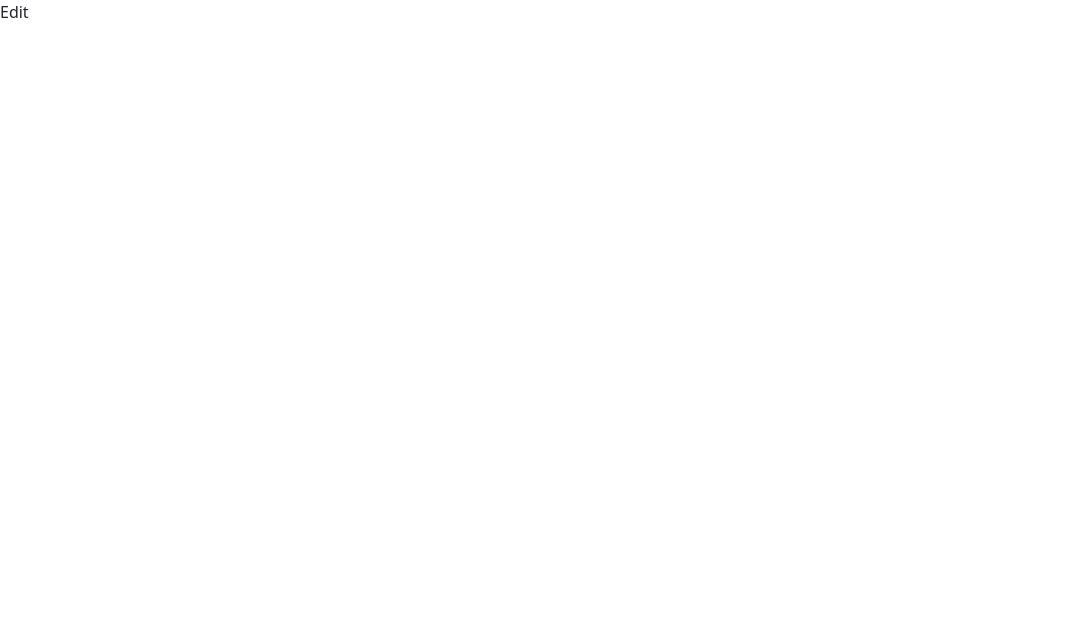
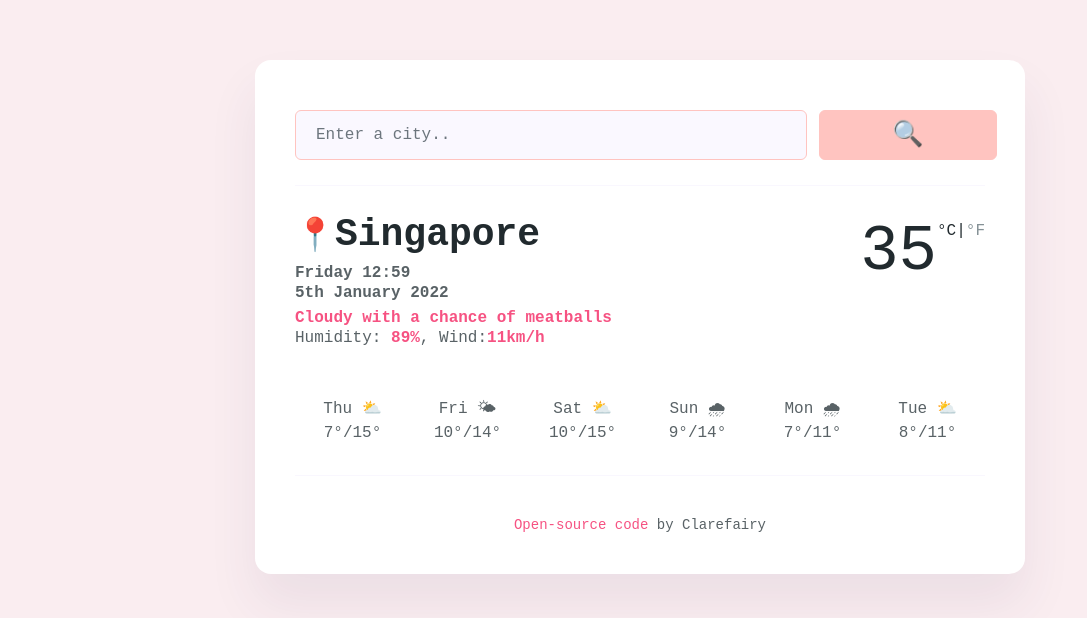
Before and after one commit to Clarefairy/weather-app-react, a React (Create React App) app: page / in a window 1280 px wide. Shown: the top 618 px of the page, without its empty margins (0-1087 px from the left). Built offline with nearby package versions, Linux system fonts and the light colour scheme.

Commit message:
Upload weather app

```diff
--- a/public/index.html
+++ b/public/index.html
@@ -2,14 +2,11 @@
 <html lang="en">
   <head>
     <meta charset="utf-8" />
-    <link rel="icon" href="%PUBLIC_URL%/favicon.ico" />
-    <meta name="viewport" content="width=device-width, initial-scale=1" />
-    <meta name="theme-color" content="#000000" />
-    <meta
-      name="description"
-      content="Web site created using create-react-app"
-    />
-    <link rel="apple-touch-icon" href="%PUBLIC_URL%/logo192.png" />
+    <!-- <link rel="icon" href="%PUBLIC_URL%/favicon.ico" /> -->
+    <!-- <meta name="viewport" content="width=device-width, initial-scale=1" /> -->
+    <!-- <meta name="theme-color" content="#000000" /> -->
+    <meta name="description" content="Web site created using create-react-app" />
+    <!-- <link rel="apple-touch-icon" href="%PUBLIC_URL%/logo192.png" /> -->
     <!--
       manifest.json provides metadata used when your web app is installed on a
       user's mobile device or desktop. See https://developers.google.com/web/fundamentals/web-app-manifest/
--- a/src/App.css
+++ b/src/App.css
@@ -1,3 +1,12 @@
-body {
-  background: black;
+.App .container {
+  margin: 60px auto;
+  max-width: 800px;
+  padding: 0 15px;
+  width: 100%;
 }
+.App .weather-app {
+  background: #fff;
+  border-radius: 16px;
+  box-shadow: 0 30px 50px rgb(65 50 100 / 8%);
+  padding: 40px;
+}
--- a/src/App.js
+++ b/src/App.js
@@ -1,10 +1,26 @@
 import React from "react";
 import "./App.css";
+import Search from "./Search";
+import WeatherInfo from "./WeatherInfo";
+import WeatherForecast from "./WeatherForecast";
 
 function App() {
   return (
     <div className="App">
-      <p>Edit</p>
+      <div className="container">
+        <div className="weather-app">
+          <Search />
+          <WeatherInfo />
+          <br />
+          <WeatherForecast />
+          <p className="footer">
+            <a href="https://github.com/Clarefairy/weather-app-react" rel="noreferrer" target="_blank">
+              Open-source code
+            </a>{" "}
+            by Clarefairy
+          </p>
+        </div>
+      </div>
     </div>
   );
 }
--- /dev/null
+++ b/src/Search.js
@@ -0,0 +1,19 @@
+import React from "react";
+import "./Weather.css";
+
+export default function Search() {
+  return (
+    <div className="Search">
+      <form id="search-form">
+        <div className="row">
+          <div className="col-9">
+            <input type="search" placeholder="Enter a city.." className="form-control search-input" id="search-input" />
+          </div>
+          <div className="col-3 p-0">
+            <input type="submit" className="btn btn-primary w-100" value="🔍" id="search-button" />
+          </div>
+        </div>
+      </form>
+    </div>
+  );
+}
--- /dev/null
+++ b/src/Weather.css
@@ -0,0 +1,137 @@
+.Search form {
+  margin-top: 10px;
+  border-bottom: 1px solid #f9f7fe;
+  padding-bottom: 25px;
+}
+
+.Search .search-input {
+  background: #faf8ff;
+  border-color: #ffc4c0;
+  border-radius: 6px;
+  color: #596266;
+  display: inline-block;
+  font-size: 16px;
+  height: 50px;
+  padding: 15px 20px;
+}
+
+.Search .btn {
+  background: #ffc4c0;
+  border-color: #ffc4c0;
+  border-radius: 6px;
+  font-size: 25px;
+  height: 50px;
+}
+
+.Search .btn:hover {
+  background: #faf8ff;
+  border-color: #ffc4c0;
+  transition: all 200ms ease-in-out;
+}
+
+.weather-app .pindrop-emoji {
+  color: #212a2e;
+  font-size: 32px;
+  text-align: left;
+}
+
+.weather-app .city-name {
+  font-family: "Cutive Mono", monospace;
+  display: inline;
+  color: #212a2e;
+  font-size: 38px;
+  font-weight: 600;
+  line-height: 1.5;
+  text-align: left;
+}
+
+.weather-info {
+  margin-top: 20px;
+}
+
+.weather-info ul {
+  margin: 0;
+  padding: 0;
+}
+.weather-info li {
+  font-weight: 400;
+  margin-bottom: 5px;
+  color: #596266;
+  font-size: 16px;
+  line-height: 20px;
+  list-style: none;
+}
+
+.weather-info .humidity,
+.wind-speed,
+.weather-description {
+  color: #f65282;
+  font-weight: 700;
+}
+
+.weather-info .weather-description:first-letter {
+  text-transform: capitalize;
+}
+
+.weather-info .temperature-container {
+  margin-top: 10px;
+  max-height: 72px;
+  align-items: center;
+}
+
+.weather-app .temperature {
+  color: #212a2e;
+  font-weight: 400;
+  font-size: 64px;
+}
+
+.weather-app .units {
+  color: #212a2e;
+  font-size: 16px;
+  line-height: 36px;
+  font-weight: 400;
+  position: relative;
+  top: -34px;
+  text-decoration: none;
+}
+
+.units .active {
+  color: #212a2e;
+  cursor: default;
+  text-decoration: none;
+}
+
+.units a {
+  color: #859196;
+  text-decoration: none;
+}
+
+.weather-forecast {
+  text-align: center;
+  margin: 20px 0;
+  border-bottom: 1px solid #f9f7fe;
+  padding-bottom: 30px;
+}
+
+.weather-forecast .forecast-day {
+  color: #596266;
+}
+
+.weather-app .footer {
+  font-size: 14px;
+  margin-top: 40px;
+  margin-bottom: 0;
+  line-height: 18px;
+  text-align: center;
+  color: #596266;
+}
+
+.weather-app .footer a {
+  color: #f65282;
+  text-decoration: none;
+}
+
+.weather-app .footer a:hover {
+  color: #ffc4c0;
+  transition: all 200ms ease-in-out;
+}
--- /dev/null
+++ b/src/WeatherForecast.js
@@ -0,0 +1,33 @@
+import React from "react";
+import "./Weather.css";
+
+export default function WeatherForecast() {
+  return (
+    <div className="row weather-forecast align-items-start">
+      <div className="col-2 forecast-day">
+        Thu ⛅️
+        <div className="forecast-temp">7°/15°</div>
+      </div>
+      <div className="col-2 forecast-day">
+        Fri 🌤
+        <div className="forecast-temp">10°/14°</div>
+      </div>
+      <div className="col-2 forecast-day">
+        Sat ⛅️
+        <div className="forecast-temp">10°/15°</div>
+      </div>
+      <div className="col-2 forecast-day">
+        Sun 🌧
+        <div className="forecast-temp">9°/14°</div>
+      </div>
+      <div className="col-2 forecast-day">
+        Mon 🌧
+        <div className="forecast-temp">7°/11°</div>
+      </div>
+      <div className="col-2 forecast-day">
+        Tue ⛅️
+        <div className="forecast-temp">8°/11°</div>
+      </div>
+    </div>
+  );
+}
--- /dev/null
+++ b/src/WeatherInfo.js
@@ -0,0 +1,60 @@
+import React from "react";
+import "./Weather.css";
+
+export default function WeatherInfo() {
+  return (
+    <div className="weather-info">
+      <div className="row">
+        <div className="col-6">
+          <span>
+            <span className="pindrop-emoji">📍</span>
+            <h1 className="city-name" id="city-name">
+              Singapore
+            </h1>
+          </span>
+          <ul>
+            <li>
+              <strong>
+                <span id="day">Friday</span> <span id="time">12:59</span>
+                <br />
+                <span id="date">5th January 2022</span>
+              </strong>
+            </li>
+            <li>
+              <div className="weather-description" id="weather-description">
+                cloudy with a chance of meatballs{" "}
+              </div>
+              Humidity:{" "}
+              <span className="humidity" id="humidity">
+                89%
+              </span>
+              , Wind:
+              <span className="wind-speed" id="wind-speed">
+                11km/h
+              </span>
+            </li>
+          </ul>
+        </div>
+        <div className="col-6">
+          <div className="temperature-container d-flex justify-content-end">
+            <image src="" alt="" className="weather-icon" id="weather-icon" />
+            <div>
+              <span className="temperature" id="temperature">
+                35
+              </span>
+              <span className="units">
+                <a href="#" id="celsius-link" className="active">
+                  °C
+                </a>
+                |
+                <a href="#" id="fahrenheit-link">
+                  °F
+                </a>
+              </span>
+            </div>
+          </div>
+        </div>
+      </div>
+    </div>
+  );
+}
--- a/src/index.css
+++ b/src/index.css
@@ -1,12 +1,5 @@
 body {
   margin: 0;
-  font-family: -apple-system, BlinkMacSystemFont, "Segoe UI", "Roboto", "Oxygen", "Ubuntu", "Cantarell", "Fira Sans",
-    "Droid Sans", "Helvetica Neue", sans-serif;
-  -webkit-font-smoothing: antialiased;
-  -moz-osx-font-smoothing: grayscale;
-  background: black;
+  font-family: "Cutive Mono", monospace;
+  background: #faedf0;
 }
-
-code {
-  font-family: source-code-pro, Menlo, Monaco, Consolas, "Courier New", monospace;
-}
--- a/src/index.js
+++ b/src/index.js
@@ -1,9 +1,9 @@
 import React from "react";
 import ReactDOM from "react-dom";
+import "bootstrap/dist/css/bootstrap.min.css";
+import reportWebVitals from "./reportWebVitals";
 import "./index.css";
 import App from "./App";
-import "bootstrap/dist/css/bootstrap.min.css";
-import reportWebVitals from "./reportWebVitals";
 
 ReactDOM.render(
   <React.StrictMode>
```
